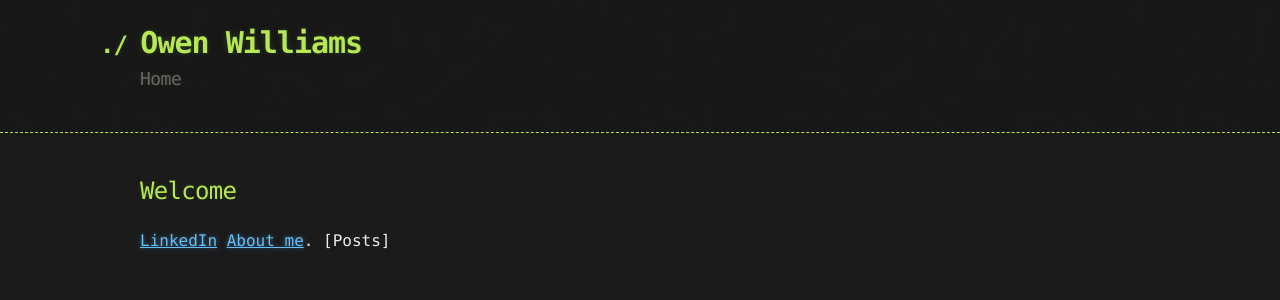
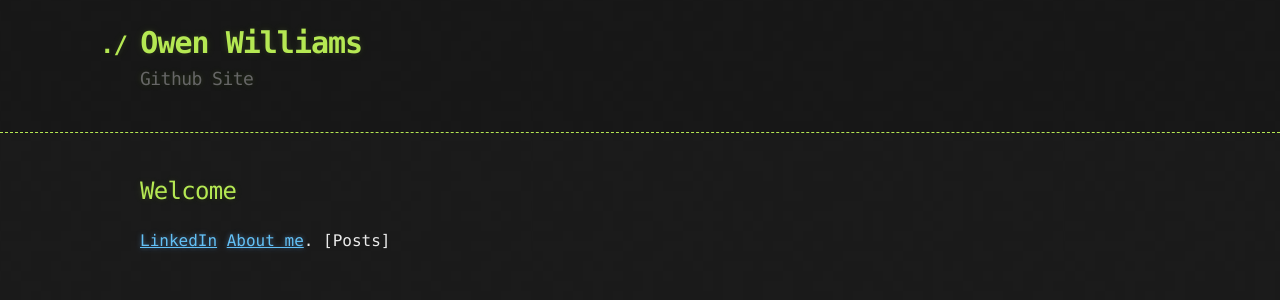
Before and after one commit to owenw1lliams/owenw1lliams.github.io, a Jekyll site: the page built from index.md, in a window 1280 px wide. Shown: the top 300 px of the page. Built offline with Jekyll 4.4.1, drawn with Linux system fonts in a browser that asks for light colours; our own code applies the rules of GitHub Pages for plain Markdown files.

Commit message:
Update _config.yml

```diff
--- a/_config.yml
+++ b/_config.yml
@@ -1,5 +1,5 @@
 title: Owen Williams
-description: Home
+description: Github Site
 show_downloads: false
 google_analytics:
 theme: jekyll-theme-hacker
```
